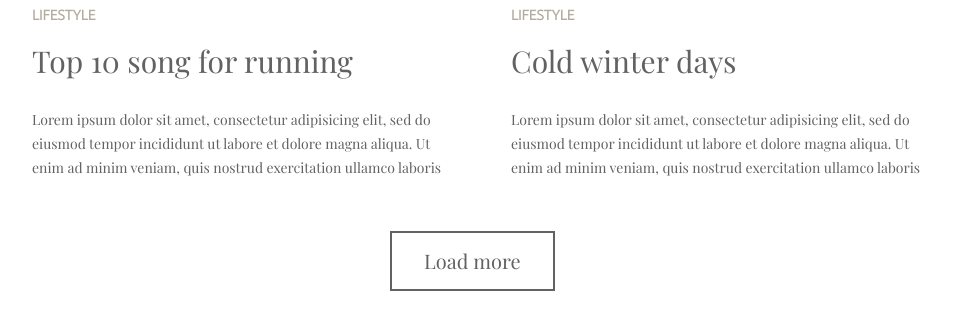
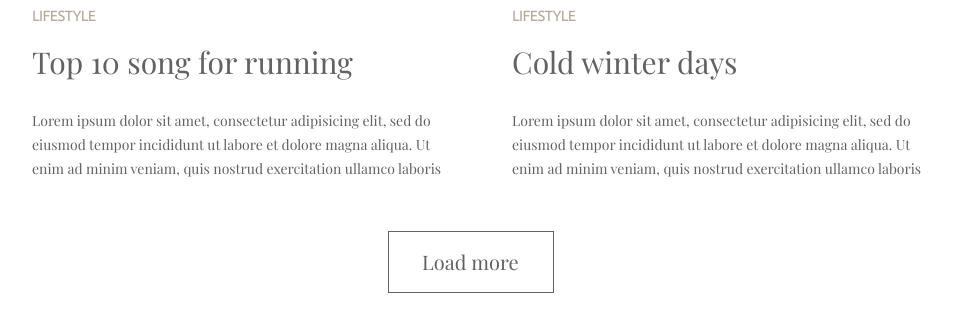
Before and after one commit to Luckyanry/goit-bc21-course, a plain HTML site: page html-css/modul-03/index.html in a window 1280 px wide. Shown: the part 1820-2152 px from the top of the page, without its empty margins (158-1121 px from the left). Drawn offline with nearby package versions, Linux system fonts and the light colour scheme.

Commit message:
Revert "Changed button type and fix for pix-to-pix." Changed button type and fix for pix-to-pix This reverts commit 6f47e1a59df205e00df486fb01b6c45509c03fcd.

```diff
--- a/html-css/modul-03/css/styles.css
+++ b/html-css/modul-03/css/styles.css
@@ -20,7 +20,7 @@ img {
 }
 
 .page-header {
-    margin-bottom: 94px;
+    margin-bottom: 95px;
 }
 
 .page-nav {
@@ -28,19 +28,15 @@ img {
 }
 
 .container {
-    width: 900px;
+    width: 1200px;
     margin: 0 auto;
-}
-
-.catalog {
-    margin-bottom: 70px;
 }
 
 .site-navigation {
     display: inline-block;
     margin: 0;
     padding: 0;
-    width: 900px;
+    width: 1200px;
     font-size: 0;
     list-style: none;
     text-align: center;
@@ -82,7 +78,8 @@ img {
 
 .catalog-list {
     margin: 0;
-    margin-bottom: 51px;
+    margin-left: 150px;
+    margin-bottom: 50px;
     padding: 0;
     list-style: none;
     font-size: 0;
@@ -94,7 +91,7 @@ img {
 }
 
 .catalog-list-item:not(:nth-child(2n)) {
-    margin-right: 59px;
+    margin-right: 60px;
 }
 
 .catalog-list-item:not(:nth-last-child(-n+2)) {
@@ -126,12 +123,17 @@ h2 {
     margin: 0;
 }
 
+.load {
+    margin: 0 0 70px 506px;
+    font-size: 0;
+    width: 166px;
+    border: 1px solid rgb(98, 98, 98);
+}
+
 .load-button {
-    display: block;
-    border: 2px solid rgb(98, 98, 98);
-    margin: 0 auto;
-    margin-left: 358px;
-    padding: 16px 32px;
+    border: 0;
+    margin: 0;
+    padding: 18px 33px;
     font-size: 20px;
     line-height: 24px;
     background-color: #ffffff;
--- a/html-css/modul-03/index.html
+++ b/html-css/modul-03/index.html
@@ -71,7 +71,9 @@
                     <p class="catalog-list-about">Lorem ipsum dolor sit amet, consectetur adipisicing elit, sed do eiusmod tempor incididunt ut labore et dolore magna aliqua. Ut enim ad minim veniam, quis nostrud exercitation ullamco laboris</p>
                 </li>
             </ul>
-            <button class="load-button">Load more</button>
+            <div class="load">
+                <button class="load-button">Load more</button>
+            </div>
         </section>
     </main>
 </body>
```
